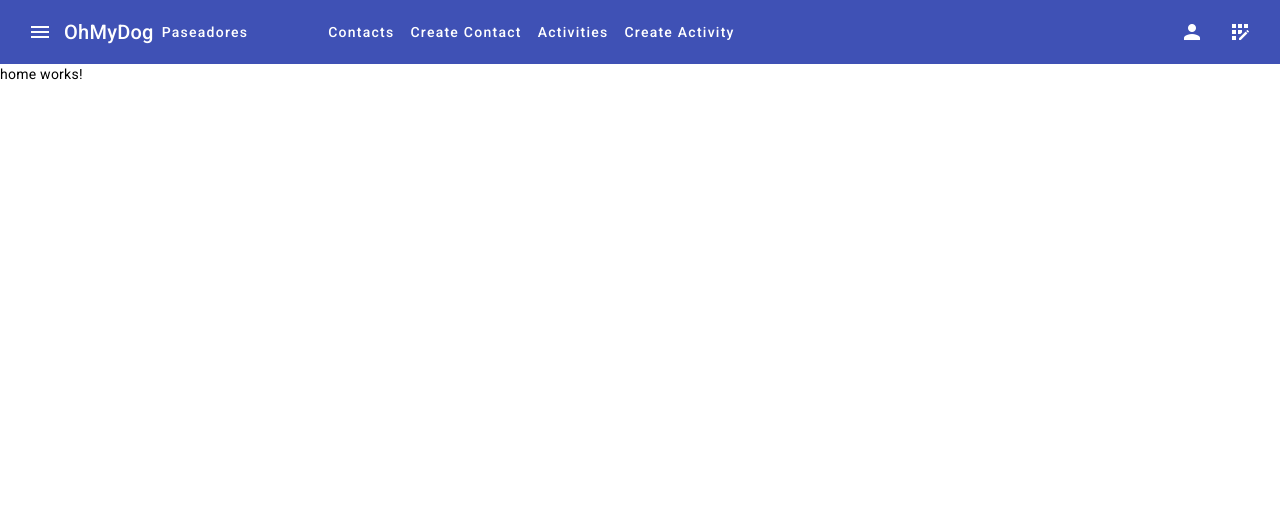
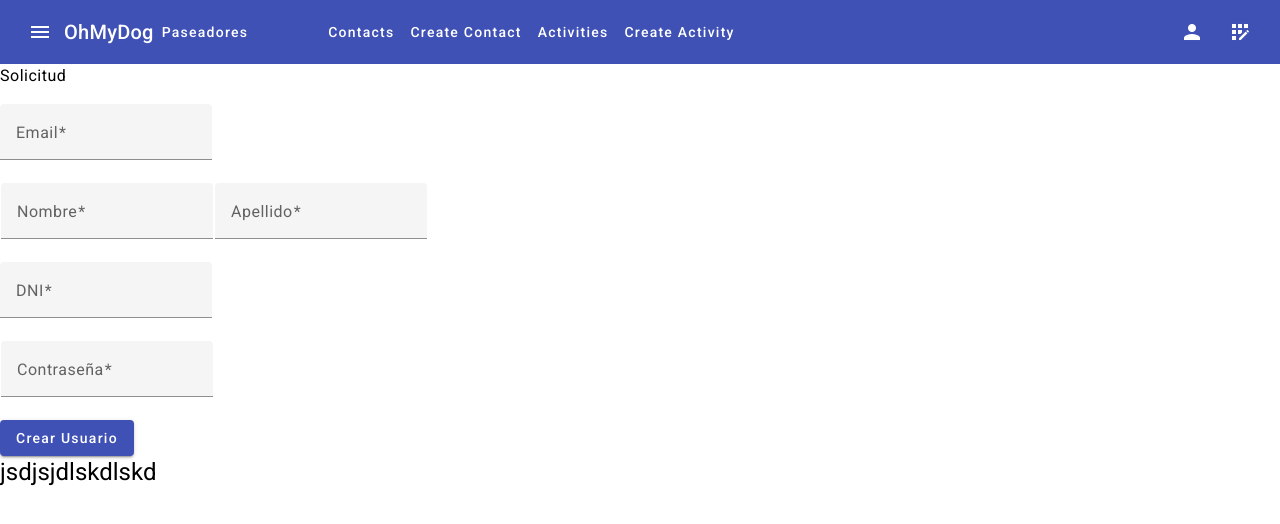
Before and after one commit to gustavo2048/VeterinariaFronEnd, an Angular app: page /turnos in a window 1280 px wide. Before the commit this address led to /home. Shown: the top 524 px of the page. Built offline with nearby package versions, Linux system fonts and the light colour scheme.

Commit message:
correcciones

```diff
--- a/angular.json
+++ b/angular.json
@@ -96,5 +96,8 @@
         }
       }
     }
+  },
+  "cli": {
+    "analytics": false
   }
 }
--- a/src/app/app-routing.module.ts
+++ b/src/app/app-routing.module.ts
@@ -3,12 +3,15 @@ import { RouterModule, Routes } from '@angular/router';
 import { LoginComponent } from './login/login.component';
 import { HomeComponent } from './home/home.component';
 import { RegisterComponent } from './register/register.component';
+import { TurnosSolicitudComponent } from './turnos-solicitud/turnos-solicitud.component';
+
 
 const routes: Routes = [
   { path: 'home', component: HomeComponent },
   { path: 'login', component: LoginComponent },
   { path: 'registrar', component: RegisterComponent },
-  { path: '**', pathMatch: 'full', redirectTo: 'home' }]
+  { path: 'turnos', component: TurnosSolicitudComponent },
+  { path: '**', pathMatch: 'full', redirectTo: 'turnos' }]
 
 @NgModule({
   imports: [RouterModule.forRoot(routes)],
--- a/src/app/navbar/navbar.component.html
+++ b/src/app/navbar/navbar.component.html
@@ -1,10 +1,10 @@
-<nav class="navbar navbar-expand-lg navbar-light bg-light">
+<!-- <nav class="navbar navbar-expand-lg navbar-light bg-light">
     <div class="container">
-        <!-- <a *ngIf="mostrar( ['admin'] )" class="navbar-brand" routerLink="/"><img src="../../assets/littleLogo.PNG"></a>
+        <a *ngIf="mostrar( ['admin'] )" class="navbar-brand" routerLink="/"><img src="../../assets/littleLogo.PNG"></a>
         <a *ngIf="mostrar( ['paciente'] )" class="navbar-brand" routerLink="/"><img
                 src="../../assets/littleLogo.PNG"></a>
         <a *ngIf="mostrar( ['vacunador'] )" class="navbar-brand" routerLink="/listoTurnos"><img
-                src="../../assets/littleLogo.PNG"></a> -->
+                src="../../assets/littleLogo.PNG"></a>
         <button class="navbar-toggler" type="button" data-toggle="collapse" data-target="#navbarNav"
             aria-controls="navbarNav" aria-expanded="false" aria-label="Toggle navigation">
             <span class="navbar-toggler-icon"></span>
@@ -12,9 +12,6 @@
         <div class="container-fluid">
             <div class="collapse navbar-collapse" id="navbarNav">
                 <ul class="navbar-nav " style="margin-left: auto;">
-                    <!--<li  *ngIf="mostrar( ['paciente','vacunador'] )" class="nav-item active">
-          <a class="nav-link"  routerLink="/home" routerLinkActive="active"><i class="fas fa-gamepad"></i>Home</a>
-        </li>-->
                     <li *ngIf="mostrar( ['vacunador'] )" class="nav-item active">
                         <a class="nav-link" routerLink="/listoTurnos" routerLinkActive="active"><i
                                 class="fas fa-gamepad"></i>Listado de Turnos</a>
@@ -35,13 +32,6 @@
                         <a class="nav-link" routerLink="/listaVacunadores" routerLinkActive="active"><i
                                 class="fas fa-gamepad"></i>Listado Vacunadores</a>
                     </li>
-                    <!--<li  *ngIf="mostrar(['paciente'])" class="nav-item active">
-          <a class="nav-link" routerLink="/lista-vacunas" routerLinkActive="active"><i class="fas fa-gamepad"></i>Listar</a>
-        </li> -->
-
-                    <!--li *ngIf=islogged() class="nav-item active">
-          <a class="nav-link" routerLink="/argegarPersonas" routerLinkActive="active"><i class="fas fa-gamepad"></i>Agregar</a>
-        </li>-->
                     <li *ngIf="mostrar( ['admin'] )" class="nav-item active">
                         <a class="nav-link" routerLink="/listFA" routerLinkActive="active"><i
                                 class="fas fa-gamepad"></i>Turnos fiebre Amarilla</a>
@@ -64,4 +54,4 @@
             </div>
         </div>
     </div>
-</nav>
+</nav> -->
--- a/src/app/turnos-solicitud/turnos-solicitud.component.html
+++ b/src/app/turnos-solicitud/turnos-solicitud.component.html
@@ -1,5 +1,5 @@
-<p>turnos-solicitud works!</p>
-<h4>Crear nuevo Vacunador</h4>
+<h4>Solicitud </h4>
+
 <form class="example-form">
     <mat-form-field class="example-full-width" appearance="fill">
         <mat-label>Email</mat-label>
@@ -44,7 +44,7 @@
         </mat-error>
     </mat-form-field>
 
-
+<!--
     <mat-form-field class="example-full-width" appearance="fill">
         <mat-label>Zona asignada</mat-label>
         <mat-select [formControl]="zonaFormControl">
@@ -55,7 +55,7 @@
             Zona es <strong>requerido</strong>
         </mat-error>
 
-    </mat-form-field>
+    </mat-form-field> -->
 
     <table class="example-full-width" cellspacing="0">
         <tr>
@@ -70,7 +70,7 @@
                     </mat-error>
                 </mat-form-field></td>
 
-            <td><mat-form-field class="example-full-width" appearance="fill">
+            <!-- <td><mat-form-field class="example-full-width" appearance="fill">
                     <mat-label>Token</mat-label>
                     <input matInput [formControl]="tokenFormControl">
                     <mat-error *ngIf="tokenFormControl.hasError('required')">
@@ -79,13 +79,16 @@
                     <mat-error *ngIf="tokenFormControl.hasError('minlength')">
                         Ingrese mas de 4 caracteres
                     </mat-error>
-                </mat-form-field></td>
+                </mat-form-field>
+
+            </td> -->
         </tr>
     </table>
 
 
 
-    <button mat-raised-button class="example-full-width" color="primary" (click)="crearVacunador()">Crear
-        Vacunador</button>
+    <button mat-raised-button class="example-full-width" color="primary" >Crear
+        Usuario </button>
 
 </form>
+<h1>jsdjsjdlskdlskd</h1>
--- a/src/app/turnos-solicitud/turnos-solicitud.component.ts
+++ b/src/app/turnos-solicitud/turnos-solicitud.component.ts
@@ -21,8 +21,7 @@ export class TurnosSolicitudComponent {
   matcher = new MyErrorStateMatcher();
   //zonas: Zona[]
 
-  constructor(private dialogRef: MatDialogRef<TurnosSolicitudComponent>,
-    private _snackBar: MatSnackBar) { }
+  constructor( ) { }
 
 
   // crearEntidad() {
```
Also changed, not shown: src/app/app.module.ts (+5 -5 lines).
